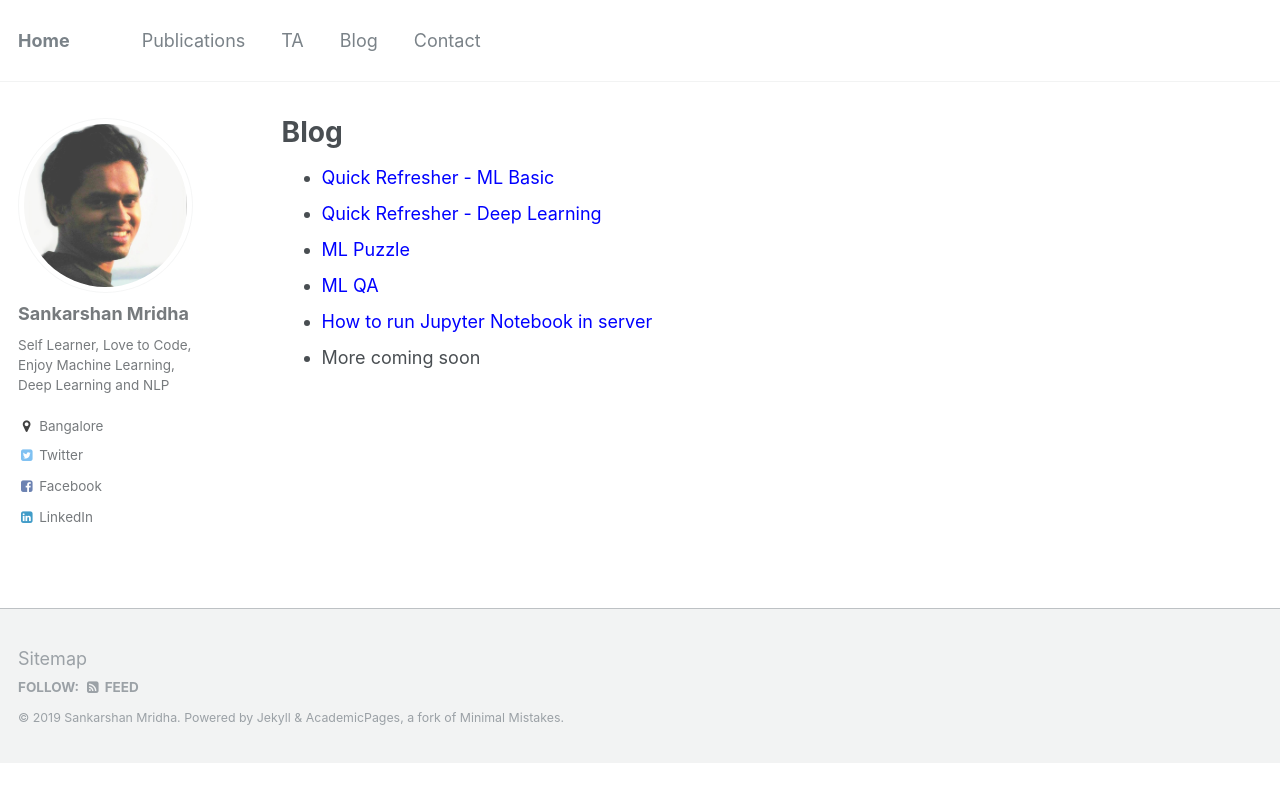
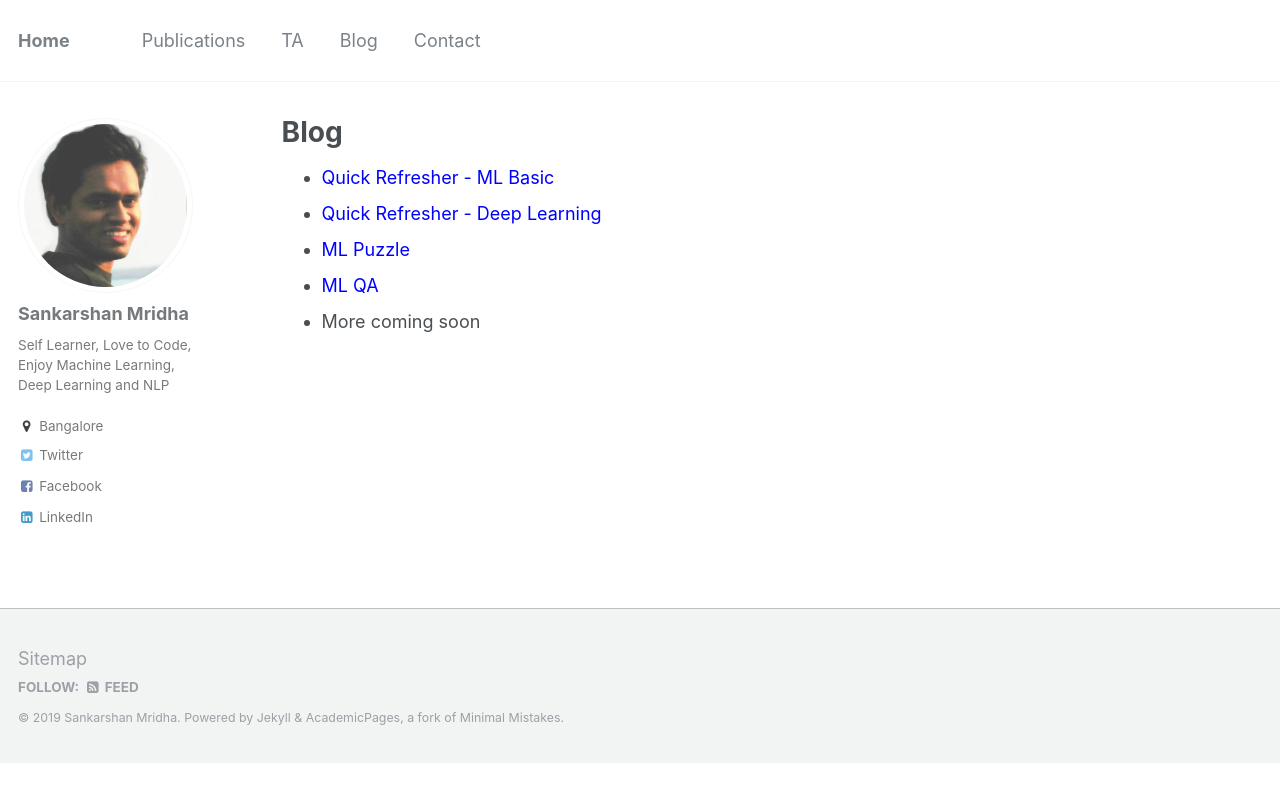
Before and after one commit to msank00/msank00.github.io, a Jekyll site: the page built from _pages/blog.md, in a window 1280 px wide. Shown: the top 802 px of the page. Built offline with Jekyll 4.4.1, drawn with Linux system fonts in a browser that asks for light colours.

```diff
--- a/_pages/blog.md
+++ b/_pages/blog.md
@@ -9,5 +9,4 @@
 - [<span style="color:blue">Quick Refresher - Deep Learning</span>](blog_1_Deep_Learning_Refresher.html)
 - [<span style="color:blue">ML Puzzle</span>](blog_2_ml_puzzle.html)
 - [<span style="color:blue">ML QA</span>](blog_3_Typical_ML_QA.html)
-- [<span style="color:blue">How to run Jupyter Notebook in server</span>]((https://medium.com/@sankarshan7/how-to-run-jupyter-notebook-in-server-which-is-at-multi-hop-distance-a02bc8e78314))
 - [More coming soon]()
```
